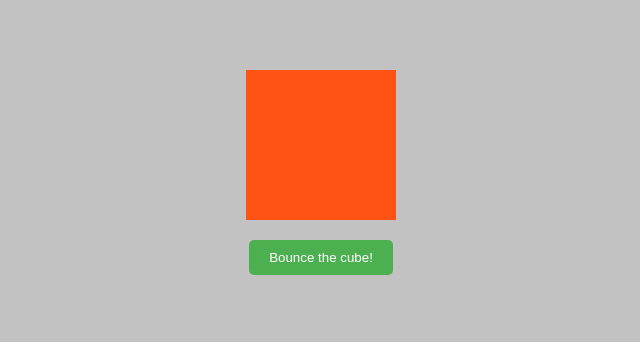
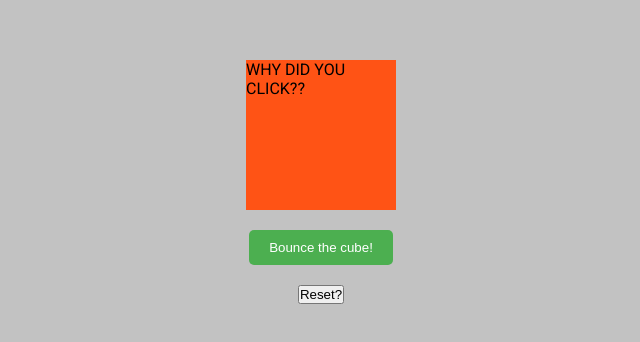
Before and after one commit to Delirium02/bouncing-cube, a plain HTML site: page index.html in a window 1280 px wide. Shown: the part 218-560 px from the top of the page, without its empty margins (319-959 px from the left). Drawn offline with Linux system fonts and the light colour scheme.

Commit message:
Added necessary button elements

```diff
--- a/index.html
+++ b/index.html
@@ -8,9 +8,14 @@
 </head>
 <body>
     <div class="container">
-        <div class="cube"></div>
-        <button class="bounce-button">Bounce the cube!</button>
+        <div class="cube">
+            <p class="hidden-text text">WHY DID YOU CLICK??</p>
+        </div>
+        <button class="bounce-button button">Bounce the cube!</button>
+        <button class="hidden-button button">YOU FOUND THE SECRET BUTTON!</button>
+        <button class="reset-button">Reset?</button>
     </div>
+
 
     <script src="script.js"></script>
 </body>
```
